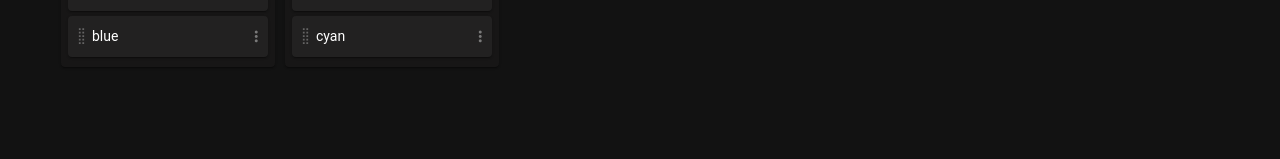
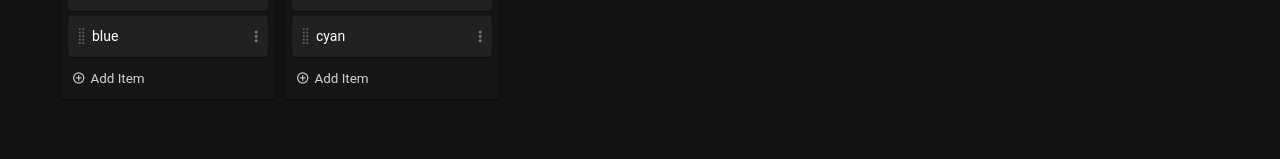
Before and after one commit to riz-j/vue-kanban, a Vue app: page / in a window 1280 px wide. Shown: the part 133-292 px from the top of the page. Built offline with nearby package versions, Linux system fonts and the light colour scheme.

Commit message:
Handle add new item to a column

```diff
--- a/src/components/Kanban.vue
+++ b/src/components/Kanban.vue
@@ -54,6 +54,14 @@
 								</div>
 							</template>
 						</draggable>
+						<div
+						@click="handleAddItem(column.id)"
+						class="add-new-item d-flex align-center mt-3 mx-1"
+						style="gap: 5px"
+						>
+							<v-icon size="x-small">mdi-plus-circle-outline</v-icon>
+							<p>Add Item</p>
+						</div>
 					</v-card>
 				</template>
 			</draggable>
@@ -107,6 +115,11 @@ const handleAddNewColumn = () => {
 const handleDeleteColumn = (columnId) => {
 	columns.value = columns.value.filter(column => column.id !== columnId);
 }
+
+const handleAddItem = (columnId) => {
+	const column = columns.value.find(column => column.id === columnId);
+	column.items = [...column.items, ''];
+}
 </script>
 
 <style scoped>
@@ -159,4 +172,10 @@ const handleDeleteColumn = (columnId) => {
 		height: fit-content;
 		padding: 7px 10px;
 	}
+
+	.add-new-item {
+		font-size: 0.84rem !important;
+		opacity: 0.8;
+		cursor: pointer;
+	}
 </style>
```
